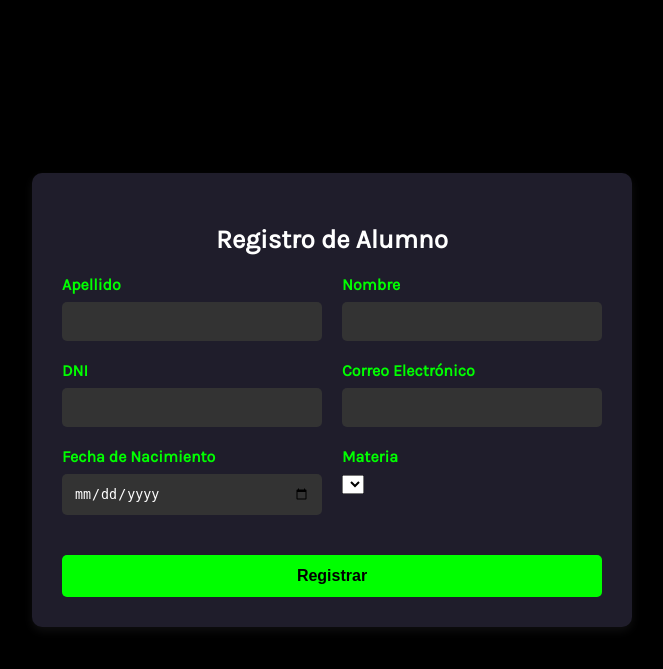
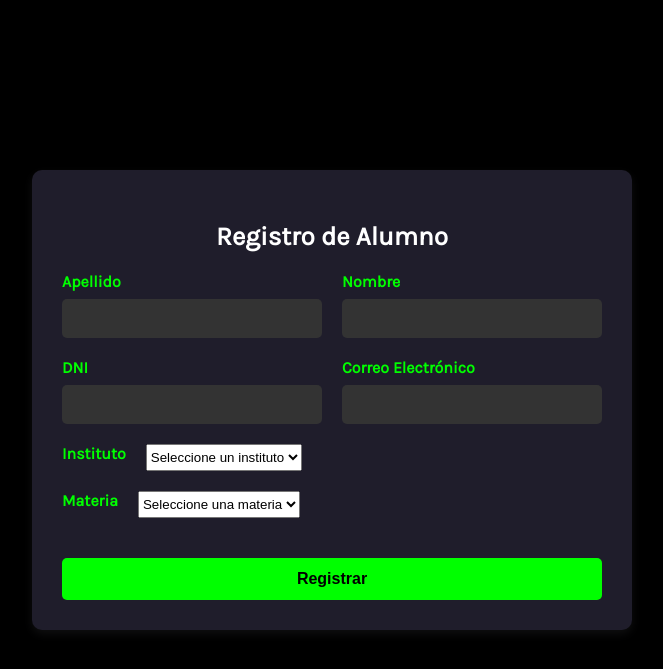
Before and after one commit to meliischimpf/Firme-Como-Rulo, a PHP site: page /index/menu/registrar/registrar_alumno.php in a window 1280 px wide. Shown: the top 669 px of the page, without its empty margins (308-971 px from the left). Run offline with PHP 8.4, Linux system fonts and the light colour scheme; tables that the repository leaves empty or names only in its code hold one stand-in row (values such as "Sample post"); lists and menus that the app fills with data are empty.

Commit message:
arreglos (no tan arreglos)

```diff
--- a/index/clases/Alumno.php
+++ b/index/clases/Alumno.php
@@ -10,6 +10,7 @@ class Alumno {
         public $mail,
         public $fecha_nacimiento,
         public $dni,
+        public $materia,
         public $presente,
         public $parcial1,
         public $parcial2,
@@ -106,7 +107,19 @@ class Alumno {
         $stmt->execute();
     }
 
+    public function darAlta($conn) {
+        $sql = "INSERT INTO alumnos (apellido, nombre, dni, mail, fecha_nacimiento, id_materia)
+                VALUES (:apellido, :nombre, :dni, :mail, :fecha_nacimiento, :materia)";
+        $stmt = $conn->prepare($sql);
+        $stmt->bindParam(':apellido', $this->apellido);
+        $stmt->bindParam(':nombre', $this->nombre);
+        $stmt->bindParam(':dni', $this->dni);
+        $stmt->bindParam(':mail', $this->mail);
+        $stmt->bindParam(':fecha_nacimiento', $this->fecha_nacimiento);
+        $stmt->bindParam(':materia', $this->materia);
 
+        return $stmt->execute();
+    }
 
     public static function darBaja($id_alumno) {
 
--- a/index/menu/ingresar/calificaciones.php
+++ b/index/menu/ingresar/calificaciones.php
@@ -108,7 +108,7 @@
         // selección materia
         if (isset($_POST['id_materia']) && !empty($_POST['id_materia'])) {
             $id_materia = $_POST['id_materia'];
-            // Obtener¿alumnos según la materia seleccionada
+            // obtener alumnos según la materia seleccionada
             $alumnos = $busqueda->obtenerAlumnosPorMateria($id_materia);
         }
     ?>
--- a/index/menu/ingresar/listado_alumnos.php
+++ b/index/menu/ingresar/listado_alumnos.php
@@ -172,12 +172,11 @@
     </form>
 </form>
 
-    </div>
+</div>
 
 </body>
 <script src="https://cdn.jsdelivr.net/npm/sonner@latest/dist/sonner.umd.js"></script>
 <script src="../../resources/menu/sidebar.js"></script>
 <script src="../../resources/menu/ingresar/asistencia_fecha.js"></script>
 
-
 </html>
--- a/index/menu/registrar/registrar_alumno.php
+++ b/index/menu/registrar/registrar_alumno.php
@@ -1,3 +1,23 @@
+<?php
+require_once $_SERVER['DOCUMENT_ROOT'] . '/Firme como Rulo/index/conexion.php';
+require_once $_SERVER['DOCUMENT_ROOT'] . '/Firme como Rulo/index/clases/Alumno.php';
+require_once $_SERVER['DOCUMENT_ROOT'] . '/Firme como Rulo/index/clases/Busqueda.php';
+
+$db = new Database();
+$conn = $db->connect();
+$busqueda = new Busqueda($conn);
+
+// Obtener institutos para el formulario
+$institutos = $busqueda->obtenerInstitutos();
+$materias = [];
+
+// Comprobar si se seleccionó un instituto
+if (isset($_POST['instituto']) && !empty($_POST['instituto'])) {
+    $id_instituto = $_POST['instituto'];
+    $materias = $busqueda->obtenerMateriasPorInstituto($id_instituto);
+}
+?>
+
 <!DOCTYPE html>
 <html lang="es">
 <head>
@@ -8,9 +28,8 @@
     <link rel="stylesheet" href="../../resources/menu/registrar/forms.css">
     <link rel="icon" href="../../resources/img/favicon.ico" type="image/x-icon">
 </head>
-
 <body>
-    <form action="main.php" method="post">
+    <form action="procesar_registro_alumno.php" method="post">
         <h2>Registro de Alumno</h2>
 
         <div class="form-group">
@@ -35,16 +54,35 @@
             </div>
         </div>
 
+        <!-- Selección de instituto -->
         <div class="form-group">
-            <div class="half-width">
-                <label for="fecha_nacimiento"><b>Fecha de Nacimiento</b></label>
-                <input type="date" id="fecha_nacimiento" name="fecha_nacimiento" required>
-            </div>
-            <div class="half-width">
-                <label for="materia"><b>Materia</b></label>
-                <select name="materia" id=""></select>
-            </div>
+            <label for="instituto"><b>Instituto</b></label>
+            <select name="instituto" id="instituto" required onchange="this.form.submit()">
+                <option value="">Seleccione un instituto</option>
+                <?php
+                    foreach ($institutos as $instituto) {
+                        $selected = (isset($id_instituto) && $id_instituto == $instituto['id_instituto']) ? 'selected' : '';
+                        echo "<option value='" . $instituto['id_instituto'] . "' $selected>" . $instituto['nombre_instituto'] . "</option>";
+                    }
+                ?>
+            </select>
         </div>
+
+        <!-- Selección de materia -->
+        <div class="form-group">
+            <label for="materia"><b>Materia</b></label>
+            <select name="materia" id="materia" required>
+                <option value="">Seleccione una materia</option>
+                <?php
+                    if (!empty($materias)) {
+                        foreach ($materias as $materia) {
+                            echo "<option value='" . $materia['id_materia'] . "'>" . $materia['nombre_materia'] . "</option>";
+                        }
+                    }
+                ?>
+            </select>
+        </div>
+
         <button type="submit"><b>Registrar</b></button>
     </form>
 </body>
```
Also changed, not shown: index/menu/ingresar/rewards.php (+8 -12 lines), index/menu/registrar/procesar_registros/procesar_registro_alumno.php (added, +33 -0 lines).
